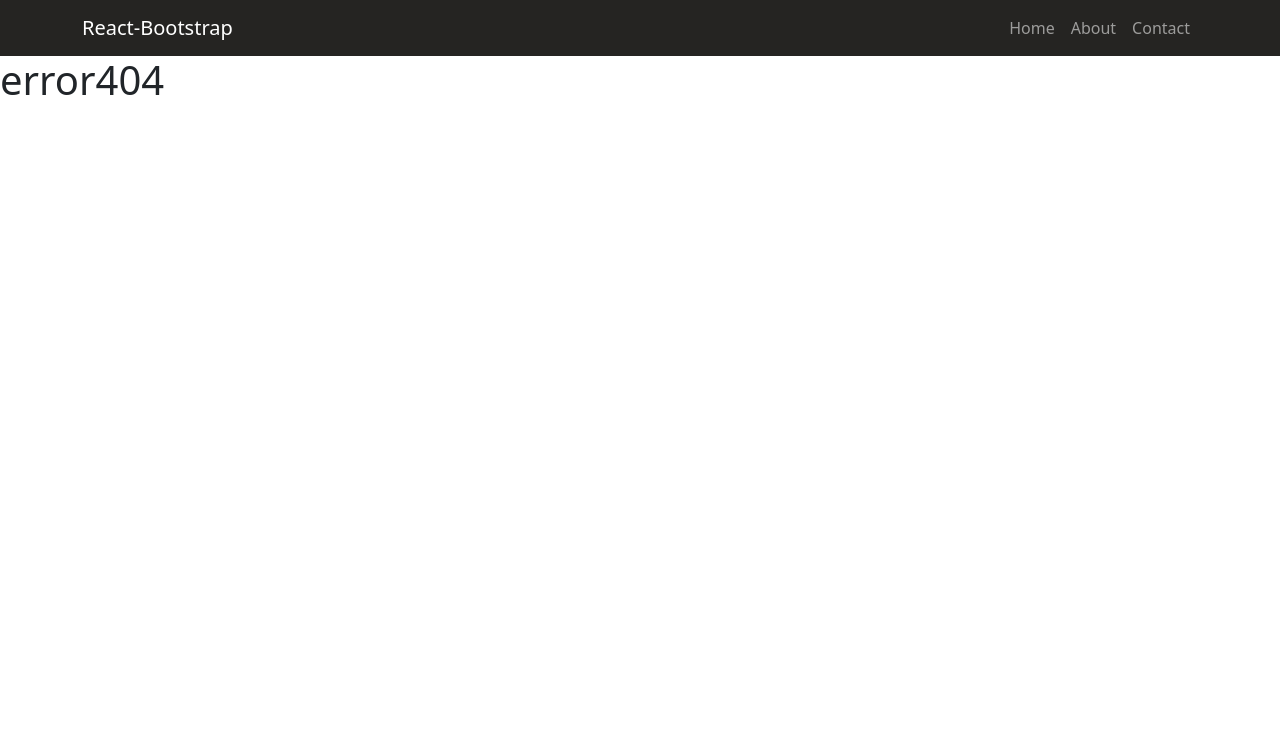
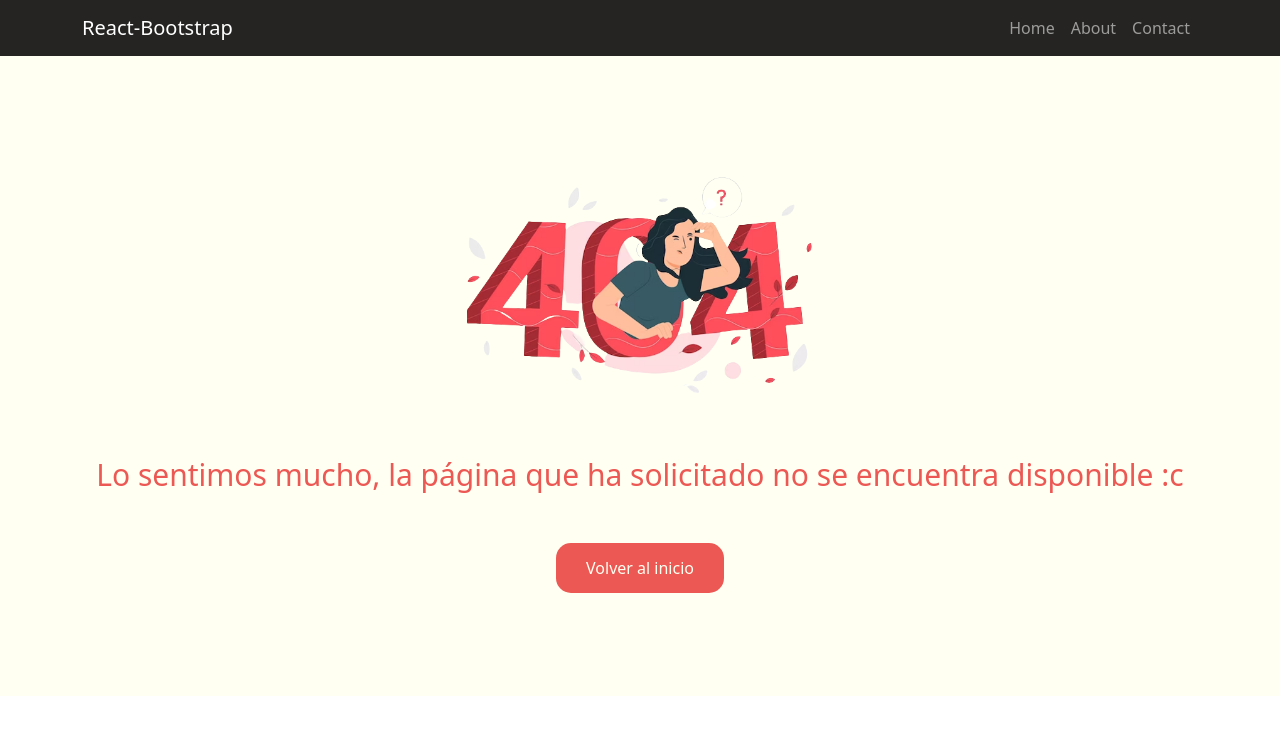
Before and after one commit to LucasAlbarado/lucas-albarado, a React (Create React App) app: page /error404 in a window 1280 px wide. Shown: the top 734 px of the page. Built offline with nearby package versions, Linux system fonts and the light colour scheme.

Commit message:
se agrego Error404

```diff
--- a/src/components/about.jsx
+++ b/src/components/about.jsx
@@ -8,7 +8,6 @@ import {
   FaTwitterSquare,
   FaGithubSquare,
 } from "react-icons/fa";
-import Error404 from "./error404.jsx";
 import { Link } from "react-router-dom";
 
 const About = () => {
@@ -33,9 +32,9 @@ const About = () => {
               <a href="https://www.linkedin.com/in/lucasalbarado/">
                 <FaLinkedin />
               </a>
-              <a href="">
+              <Link to="/Error404">
                 <FaFacebookSquare />
-              </a>
+              </Link>
               <Link to="/Error404">
                 <FaTwitterSquare />
               </Link>
--- a/src/components/error404.css
+++ b/src/components/error404.css
@@ -0,0 +1,49 @@
+.img-404 {
+  width: 30%;
+}
+.container-404 {
+  background: #fffff2;
+  margin: 0;
+  padding: 0;
+  height: 80vh;
+  display: flex;
+  flex-direction: column;
+  gap: 22px;
+  align-items: center;
+  justify-content: center;
+}
+.container-404 h1 {
+  color: #ec5853;
+  font-size: 30px;
+  padding: 20px;
+}
+.container-404 button {
+  padding: 13px 30px;
+  border-radius: 15px;
+  border: none;
+  background: #ec5853;
+  color: #fffff2;
+}
+@media screen and (max-width: 1200px) {
+  .img-404 {
+    width: 40%;
+  }
+}
+@media screen and (max-width: 630px) {
+  .container-404 h1 {
+    font-size: 16px;
+  }
+  .container-404 button {
+    font-size: 16px;
+    padding: 10px 25px;
+  }
+  .img-404 {
+    width: 60%;
+  }
+}
+@media (max-height: 600px) {
+  .container-404 {
+    height: auto;
+    padding-bottom: 20px;
+  }
+}
--- a/src/components/error404.jsx
+++ b/src/components/error404.jsx
@@ -1,10 +1,23 @@
 import React from "react";
 import "./error404.css";
+import { Link } from "react-router-dom";
+import Error from "../images/error-404.png";
 
 const Error404 = () => {
   return (
-    <div>
-      <h1>error404</h1>
+    <div className="container-404">
+      <img src={Error} className="img-404" alt="imagen 404" />
+      <h1 className="text-center">
+        Lo sentimos mucho, la página que ha solicitado no se encuentra
+        disponible :c
+      </h1>
+      <a href="/">
+        <div className="boton">
+          <Link to="/">
+            <button>Volver al inicio</button>
+          </Link>
+        </div>
+      </a>
     </div>
   );
 };
```
Also changed, not shown: src/images/error-404.png (added).
